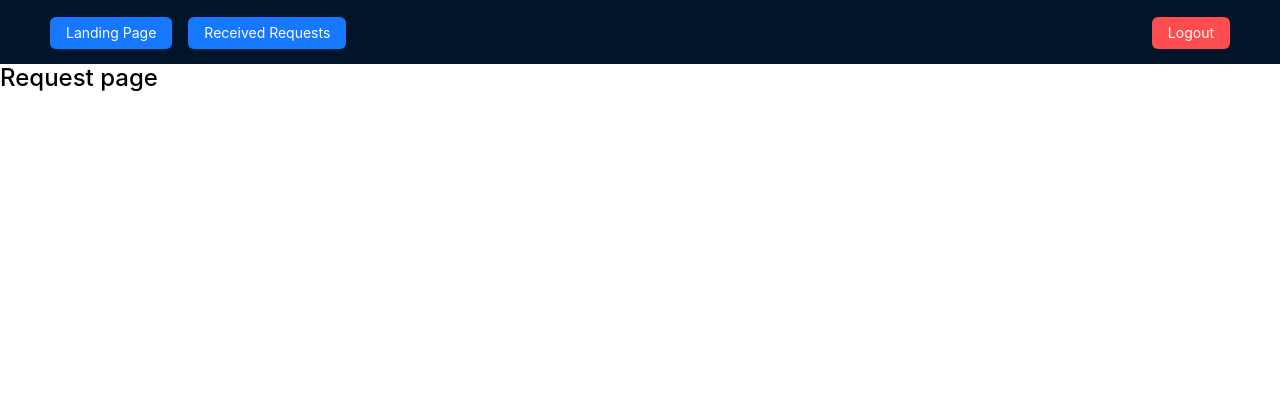
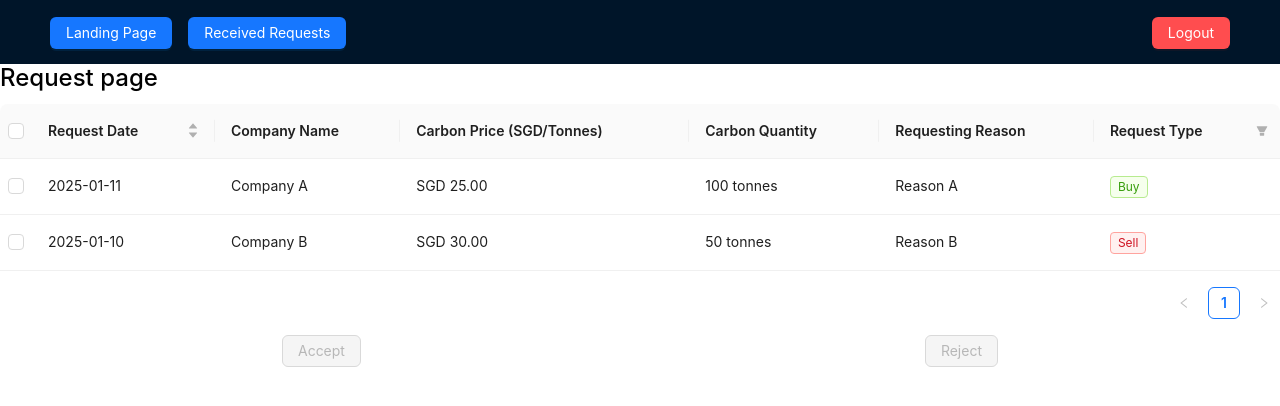
Before and after one commit to liubiyu123/dbs-techtrek-2025-2, a React (Create React App) app in the folder frontend/: page /requests in a window 1280 px wide. Shown: the top 406 px of the page. Built offline with nearby package versions, Linux system fonts and the light colour scheme.

Commit message:
feat(frontend): add requests page

```diff
--- a/frontend/src/Pages/Requests.jsx
+++ b/frontend/src/Pages/Requests.jsx
@@ -1,13 +1,121 @@
 import NavBar from "../components/navbar";
+import React, { useState } from 'react';
+import { Button, Tag, Table} from "antd";
+
+
 
 const Requests = () => {
+    const columns = [
+        {
+          title: 'Request Date',
+          dataIndex: 'requestDate',
+          key: 'requestDate',
+          sorter: (a, b) => new Date(a.requestDate) - new Date(b.requestDate),
+        },
+        {
+          title: 'Company Name',
+          dataIndex: 'companyName',
+          key: 'companyName',
+        },
+        {
+          title: 'Carbon Price (SGD/Tonnes)',
+          dataIndex: 'carbonUnitPrice',
+          key: 'carbonUnitPrice',
+          render: (price) => `SGD ${price.toFixed(2)}`,
+        },
+        {
+          title: 'Carbon Quantity',
+          dataIndex: 'carbonQuantity',
+          key: 'carbonQuantity',
+          render: (quantity) => `${quantity.toLocaleString()} tonnes`,
+        },
+        {
+          title: 'Requesting Reason',
+          dataIndex: 'requestReason',
+          key: 'requestReason',
+        },
+        {
+          title: 'Request Type',
+          dataIndex: 'requestType',
+          key: 'requestType',
+          render: (type) => (
+            <Tag color={type === 'Buy' ? 'green' : 'red'}>
+              {type}
+            </Tag>
+          ),
+          filters: [
+            { text: 'Buy', value: 'Buy' },
+            { text: 'Sell', value: 'Sell' },
+          ],
+          onFilter: (value, record) => record.requestType === value,
+        },
+      ];
+
+
+    //TODO: LOAD DATA AND SHOW POPUP IF ANY ARE OVERDUE
+    const data = [
+        {
+            key: '1',
+            requestDate: '2025-01-11',
+            companyName: 'Company A',
+            carbonUnitPrice: 25.00,
+            carbonQuantity: 100,
+            requestReason: 'Reason A',
+            requestType: 'Buy',
+        },
+        {
+            key: '2',
+            requestDate: '2025-01-10',
+            companyName: 'Company B',
+            carbonUnitPrice: 30.00,
+            carbonQuantity: 50,
+            requestReason: 'Reason B',
+            requestType: 'Sell',
+        },
+    ];
+
+
+
+
+    const [selectedRowKeys, setSelectedRowKeys] = useState([]);
+    const [loading, setLoading] = useState(false);
+    const start = () => {
+        setLoading(true);
+        // ajax request after empty completing
+        setTimeout(() => {
+        setSelectedRowKeys([]);
+        setLoading(false);
+        }, 1000);
+    };
+    const onSelectChange = (newSelectedRowKeys) => {
+        console.log('selectedRowKeys changed: ', newSelectedRowKeys);
+        setSelectedRowKeys(newSelectedRowKeys);
+    };
+    const rowSelection = {
+        selectedRowKeys,
+        onChange: onSelectChange,
+    };
+
+  const hasSelected = selectedRowKeys.length > 0;
 	return (
 		<div className="container">
             <NavBar/>
 			<div className="banner-container">
 				<div className="banner">
 					<h2>Request page</h2>
+                    <Table rowSelection={rowSelection} columns={columns} dataSource ={data}/>
 				</div>
+                <div style={{
+                    display: 'flex',
+                    justifyContent: 'space-around',
+                }}>
+                    <Button type="default" onClick={start} disabled={!hasSelected} loading={loading}>
+                        Accept
+                    </Button>
+                    <Button danger type="default" onClick={start} disabled={!hasSelected} loading={loading}>
+                        Reject
+                    </Button>
+                </div>
 			</div>
 		</div>
 	);
```
